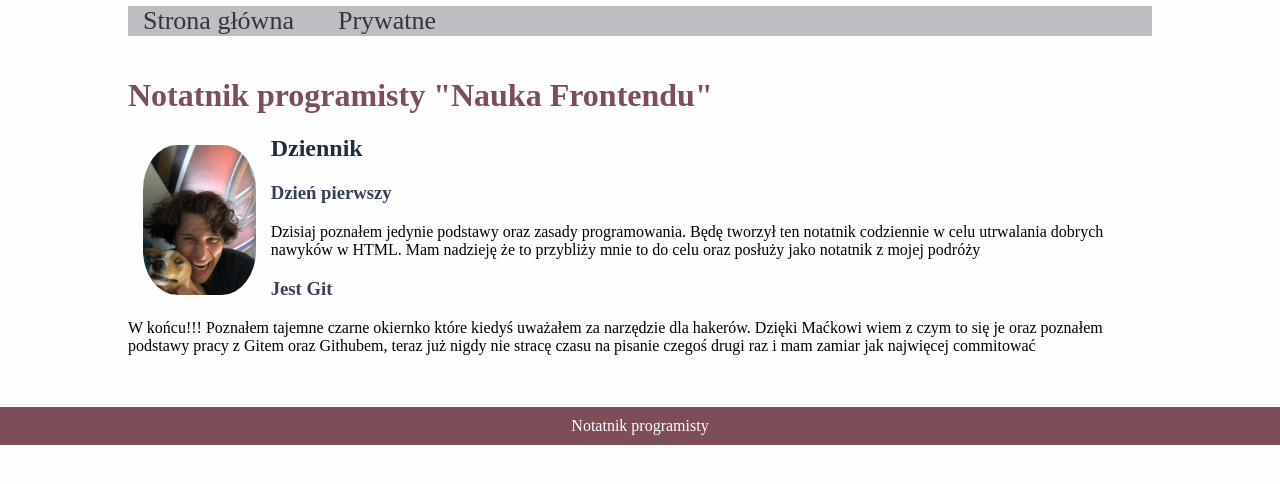
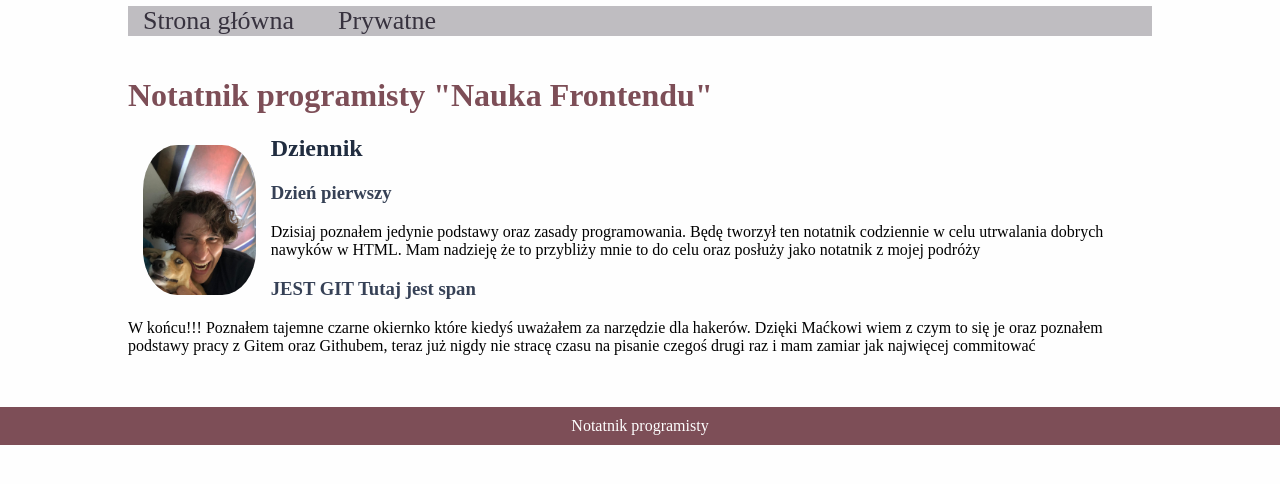
Before and after one commit to karolwasemann/homepage, a plain HTML site: page index.html in a window 1280 px wide. Shown: the top 484 px of the page. Drawn offline with Linux system fonts and the light colour scheme.

Commit message:
add new element in JS

```diff
--- a/index.html
+++ b/index.html
@@ -37,7 +37,7 @@
           </p>
         </article>
         <article class="article">
-          <h3 class="article__title">Jest Git</h3>
+          <h3 class="article__title article__title--js">Jest Git</h3>
           <p class="article__description">
             W końcu!!! Poznałem tajemne czarne okiernko które kiedyś uważałem za
             narzędzie dla hakerów. Dzięki Maćkowi wiem z czym to się je oraz
--- a/main.js
+++ b/main.js
@@ -10,3 +10,7 @@ console.log(
     age + years
   } lat/a.`
 );
+
+const heading = document.querySelector(".article__title--js");
+
+heading.innerHTML = "JEST GIT <span>Tutaj jest span </span>";
```
